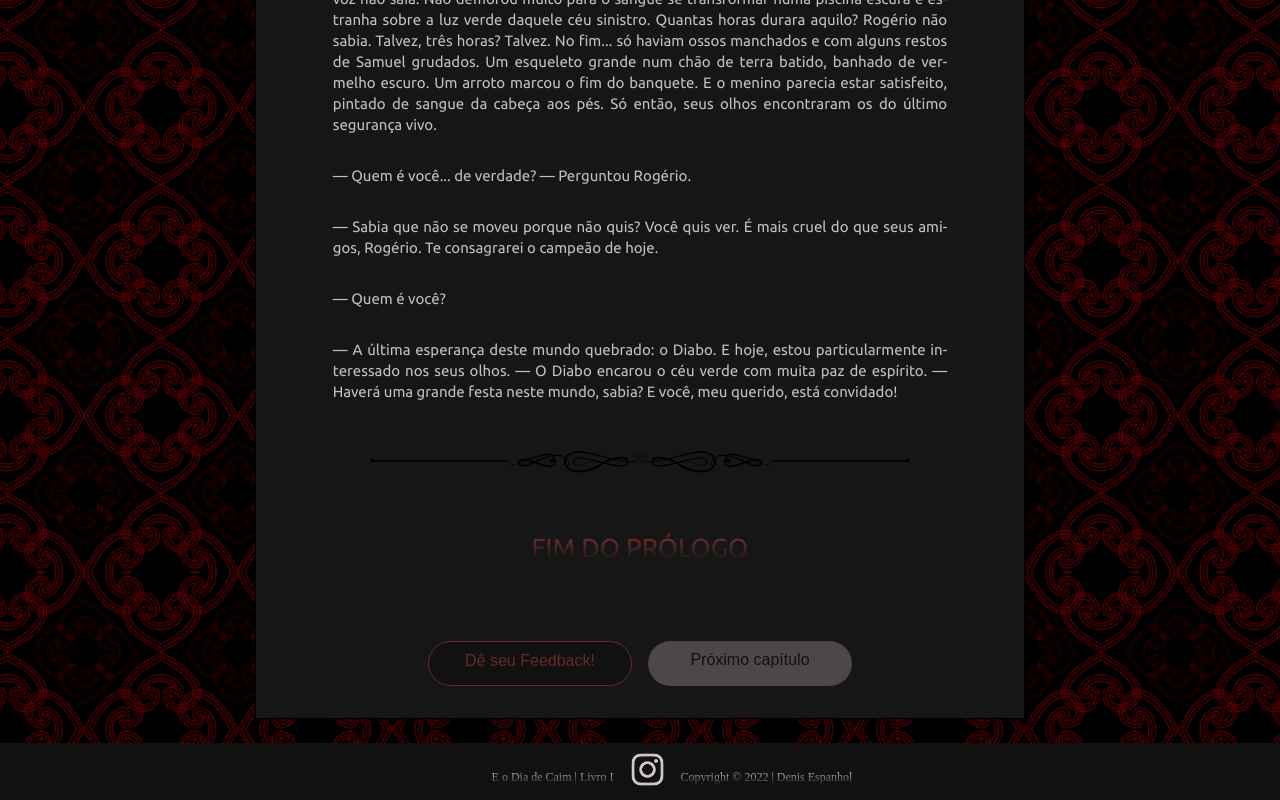
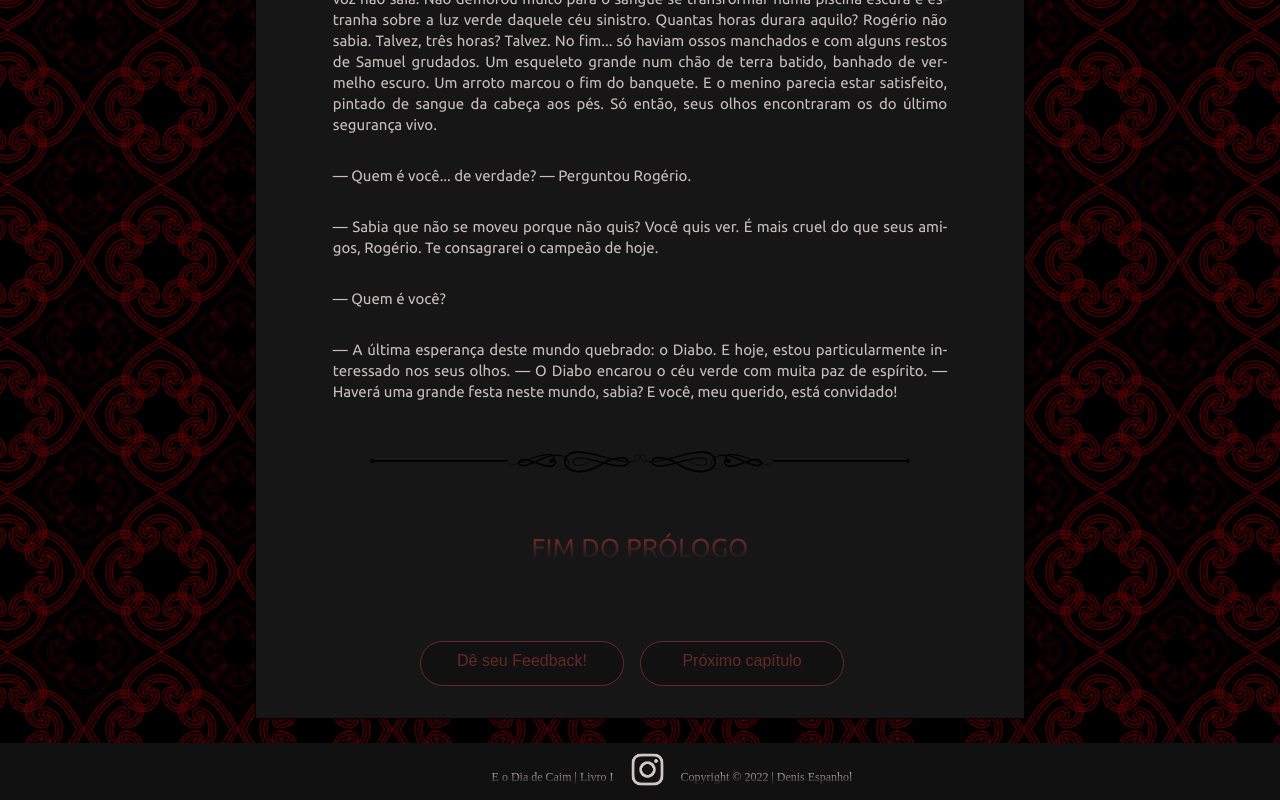
Before and after one commit to denisespanhol/AsCronicasDaDesesperanca, a React (Create React App) app in the folder as-cronicas-da-desesperanca/: page /chapters/prologue in a window 1280 px wide. Shown: the part 5026-5826 px from the top of the page. Built offline with nearby package versions, Linux system fonts and the light colour scheme; a web font is replaced by a local one.

Commit message:
Alterações para o código de scroll para o topo funcionar

```diff
--- a/as-cronicas-da-desesperanca/src/App.js
+++ b/as-cronicas-da-desesperanca/src/App.js
@@ -2,10 +2,12 @@ import React from 'react';
 import Provider from './context/Provider';
 import ToRoutes from './ToRoutes';
 import './App.css';
+import ScrollToTop from "./components/ScrollToTop";
 
 function App() {
   return (
     <Provider>
+      <ScrollToTop />
       <ToRoutes />
     </Provider>
   );
--- a/as-cronicas-da-desesperanca/src/pages/Chapters/Prologue.js
+++ b/as-cronicas-da-desesperanca/src/pages/Chapters/Prologue.js
@@ -144,13 +144,14 @@ export default function Prologue() {
                   Dê seu Feedback!
                 </button>
               </Link>
-              <button
-                type='button'
-                className='designEndButtonsDisabled'
-                disabled={ true }
-              >
-                Próximo capítulo
-              </button>
+              <Link to='/chapters/chapterI' style={{ textDecoration: 'none' }}>
+                <button
+                  type='button'
+                  className='designEndButtons'
+                >
+                  Próximo capítulo
+                </button>
+              </Link>
           </section>
         </section>
       </main>
```
